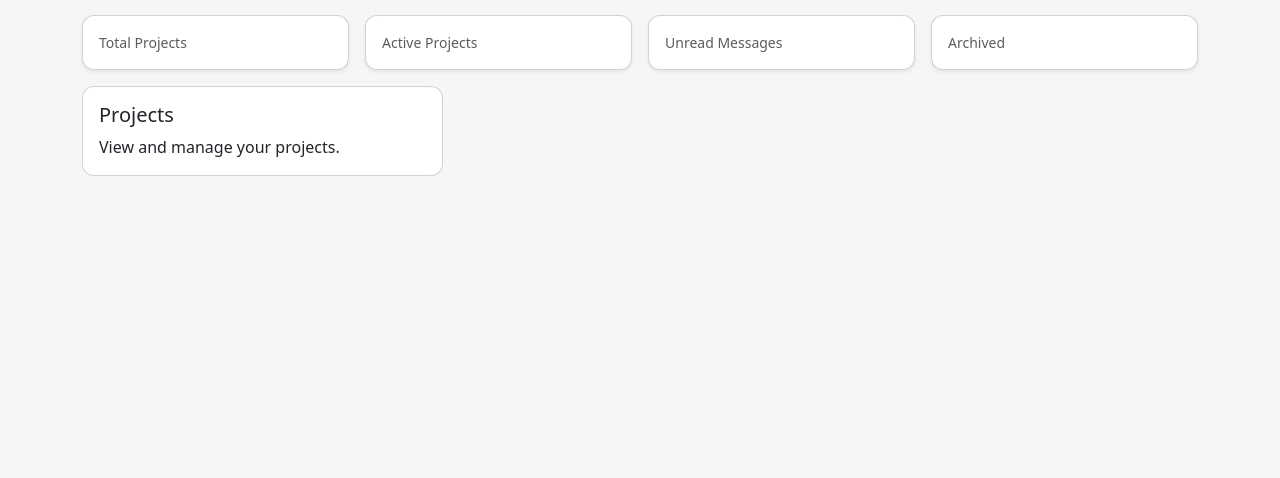
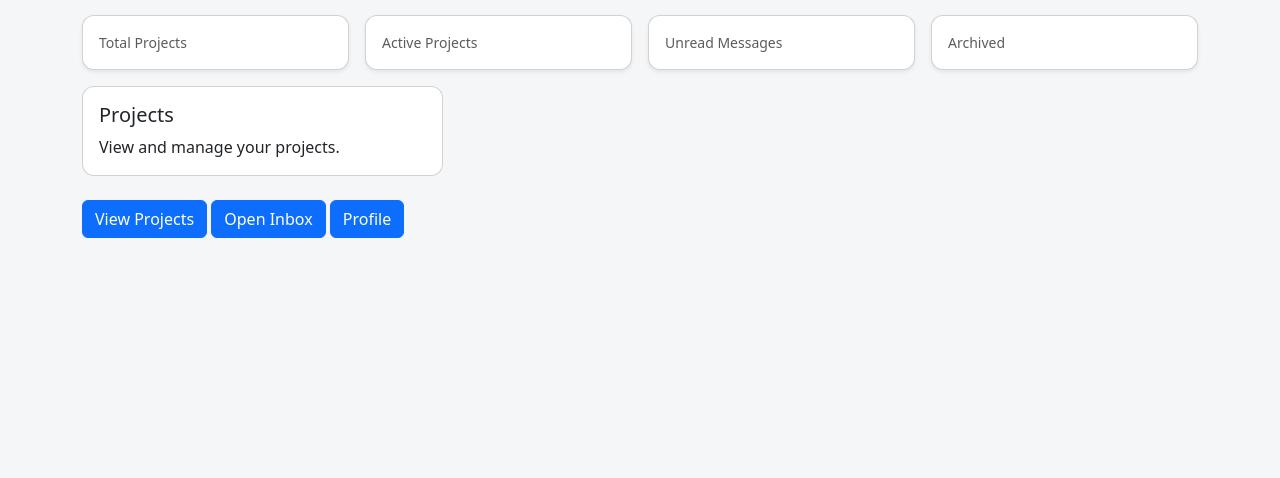
Before and after one commit to ScriptusDigital/Frameworks_Assignment, a Django app: page / in a window 1280 px wide. Shown: the part 165-643 px from the top of the page. Run offline with Django 5.2, Linux system fonts and the light colour scheme; the visitor is signed in with stand-in values (Sample User, id 1); data that the repository does not hold is empty.

Commit message:
feat: added button placeholders for dashboard

```diff
--- a/templates/dashboard.html
+++ b/templates/dashboard.html
@@ -56,5 +56,16 @@
     </div>
 </div>
 </div>
+<!-----------Placeholder projects bt-->
+
+<a href="{% url 'project_list' %}" class="btn btn-primary">View Projects</a>
+
+<!-----------Placeholder Inbox bt-->
+
+<a href="{% url 'inbox' %}" class="btn btn-primary">Open Inbox</a>
+
+
+<!-----------Placeholder profile bt-->
+<a href="{% url 'project_list' %}" class="btn btn-primary">Profile</a>
 
 {% endblock %}
```
